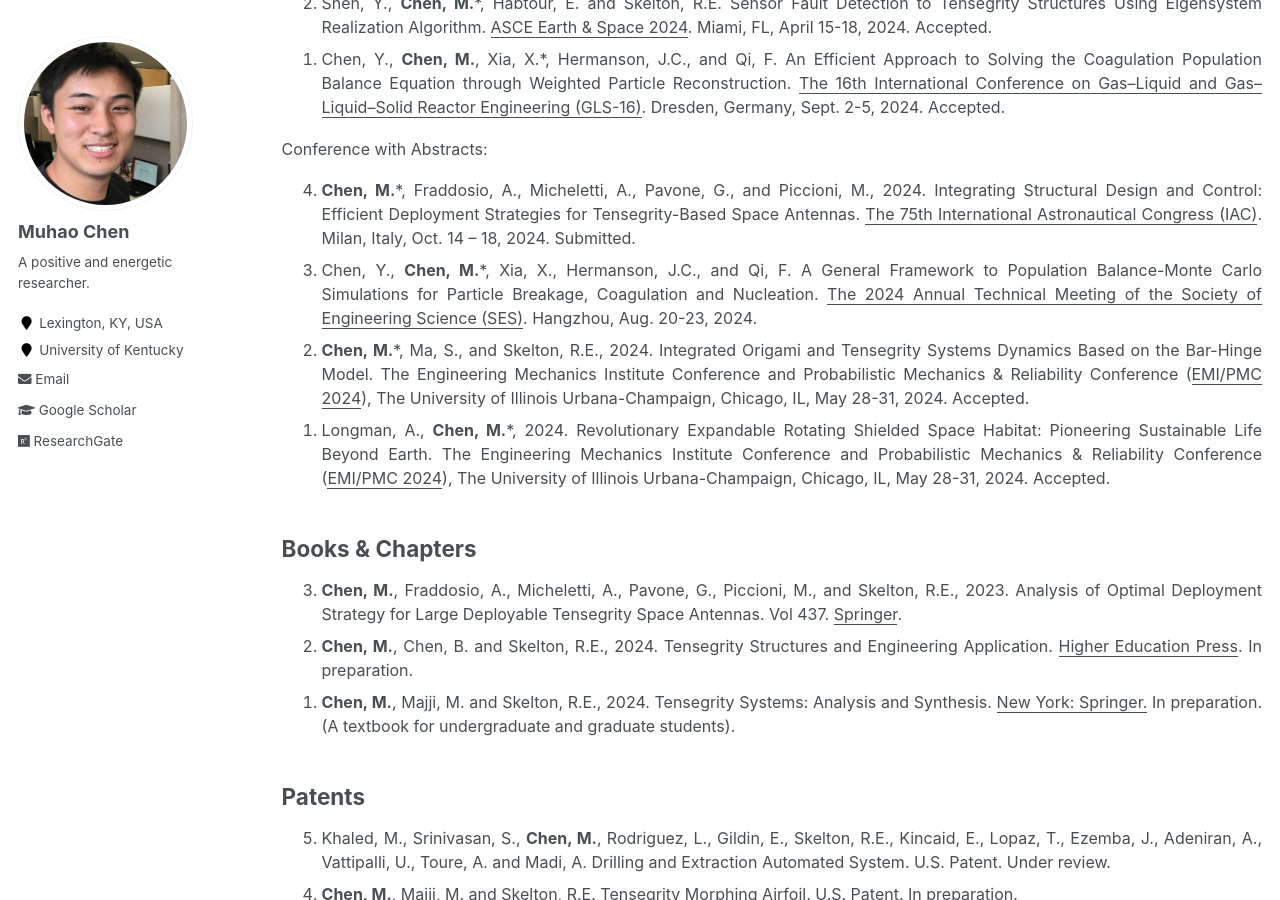
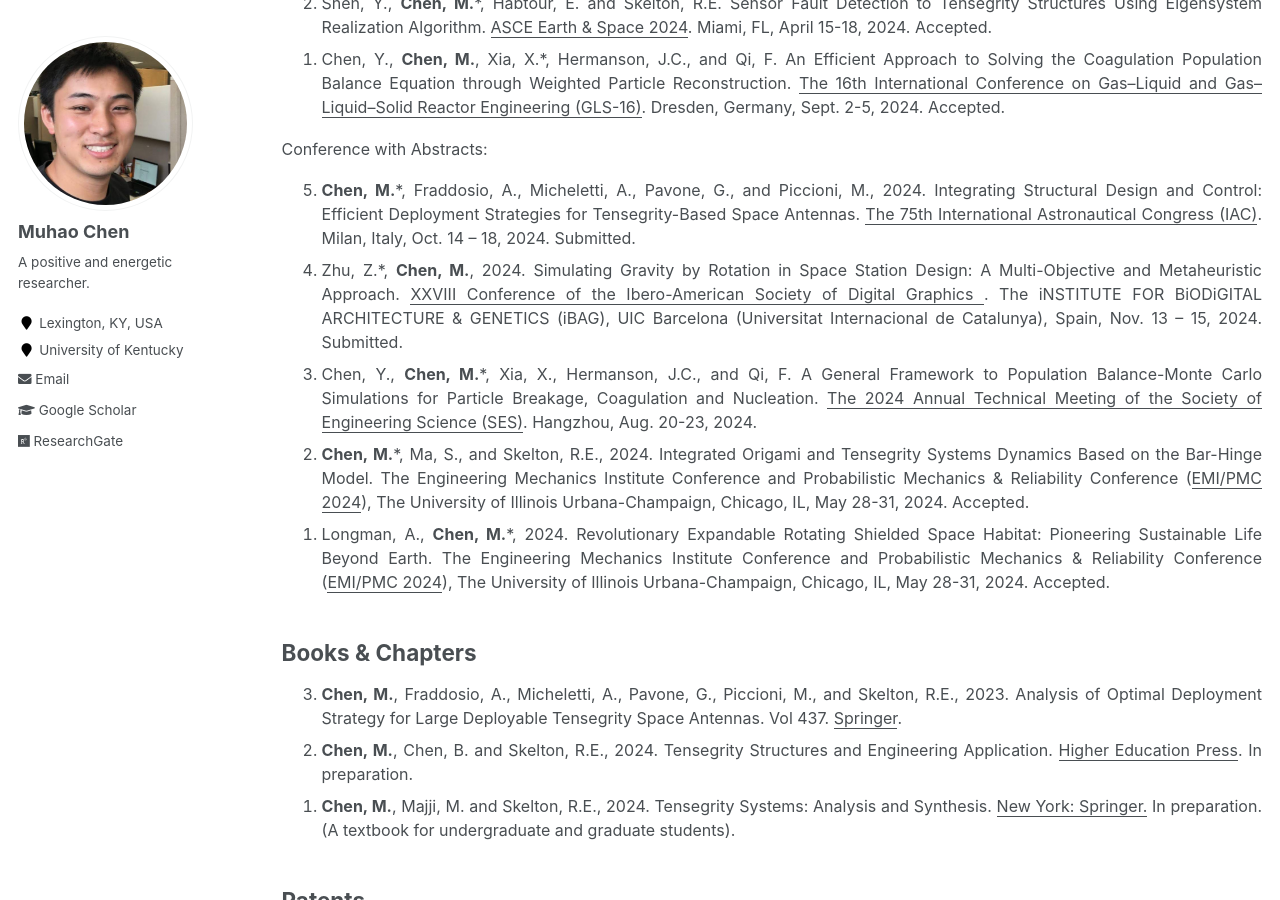
Before and after one commit to Muhao-Chen/muhao-chen.github.io, a Jekyll site: the page built from _pages/publication.md, in a window 1280 px wide and 900 px high, scrolled down 4100 px. Built offline with Jekyll 4.4.1, drawn with Linux system fonts in a browser that asks for light colours.

Commit message:
Update publication.md

```diff
--- a/_pages/publication.md
+++ b/_pages/publication.md
@@ -108,6 +108,8 @@ Portland, OR, Nov. 17 – 21, 2024. Submitted. </li>
 Conference with Abstracts:
 <ol reversed>
 <li><strong>Chen, M.</strong>*, Fraddosio, A., Micheletti, A., Pavone, G., and Piccioni, M., 2024. Integrating Structural Design and Control: Efficient Deployment Strategies for Tensegrity-Based Space Antennas. <u>The 75th International Astronautical Congress (IAC)</u>. Milan, Italy, Oct. 14 – 18, 2024. Submitted. </li>
+<li>Zhu, Z.*, <strong>Chen, M.</strong>, 2024. Simulating Gravity by Rotation in Space Station Design: A Multi-Objective and Metaheuristic Approach. <u>XXVIII Conference of the Ibero-American Society of Digital Graphics
+</u>. The iNSTITUTE FOR BiODiGITAL ARCHITECTURE & GENETICS (iBAG), UIC Barcelona (Universitat Internacional de Catalunya), Spain, Nov. 13 – 15, 2024. Submitted. </li>
 <li> Chen, Y., <strong>Chen, M.</strong>*, Xia, X., Hermanson, J.C., and Qi, F. A General Framework to Population Balance-Monte Carlo Simulations for Particle Breakage, Coagulation and Nucleation. <u>The 2024 Annual Technical Meeting of the Society of Engineering Science (SES)</u>. Hangzhou, Aug. 20-23, 2024.</li>
 <li><strong>Chen, M.</strong>*, Ma, S., and Skelton, R.E., 2024. Integrated Origami and Tensegrity Systems Dynamics Based on the Bar-Hinge Model. The Engineering Mechanics Institute Conference and Probabilistic Mechanics & Reliability Conference (<u>EMI/PMC 2024</u>), The University of Illinois Urbana-Champaign, Chicago, IL, May 28-31, 2024. Accepted.</li>
 <li>Longman, A., <strong>Chen, M.</strong>*, 2024. Revolutionary Expandable Rotating Shielded Space Habitat: Pioneering Sustainable Life Beyond Earth. The Engineering Mechanics Institute Conference and Probabilistic Mechanics & Reliability Conference (<u>EMI/PMC 2024</u>), The University of Illinois Urbana-Champaign, Chicago, IL, May 28-31, 2024. Accepted.</li>
```
